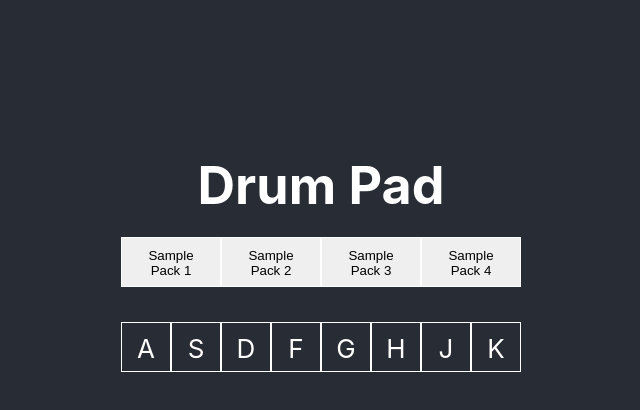
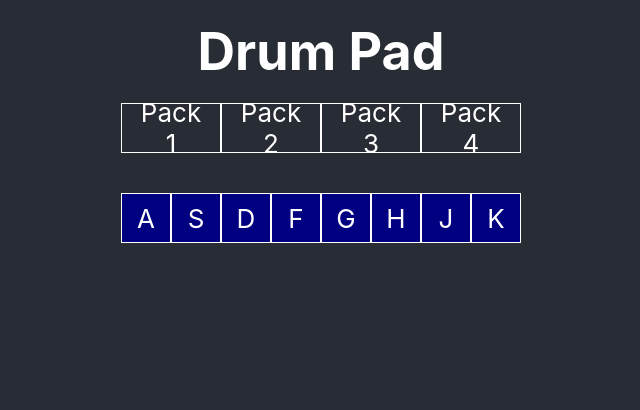
Before and after one commit to coopertuch/drum_pad, a React (Create React App) app: page / in a window 1280 px wide. Shown: the top 410 px of the page, without its empty margins (319-959 px from the left). Built offline with nearby package versions, Linux system fonts and the light colour scheme.

Commit message:
setting up categories

```diff
--- a/src/App.css
+++ b/src/App.css
@@ -11,6 +11,6 @@
 }
 
 h1 {
-  margin-top: 12%;
+  margin-top: 20px;
   margin-bottom: 20px;
 }
--- a/src/App.js
+++ b/src/App.js
@@ -2,15 +2,15 @@ import React from "react";
 import "./App.css";
 
 // Components
-import Bass from "./components/bass.js";
-import Nav from "./components/nav.js";
+import PackOne from "./components/PackOne.js";
+import Nav from "./components/Nav.js";
 
 function App() {
   return (
     <div className="App">
       <h1>Drum Pad</h1>
       <Nav />
-      <Bass />
+      <PackOne />
     </div>
   );
 }
--- a/src/components/bass.css
+++ b/src/components/PackOne.css
@@ -7,5 +7,9 @@
   height: 50px;
   width: 50px;
   border: 1px solid white;
-  align-content: center;
+  display: flex;
+  align-items: center;
+  justify-content: center;
+  flex-direction: column;
+  background-color: navy;
 }
--- a/src/components/bass.js
+++ b/src/components/PackOne.js
@@ -1,5 +1,5 @@
 import React from "react";
-import "./bass.css";
+import "./PackOne.css";
 
 import kick from "./sounds/kick.wav";
 import snare from "./sounds/snare.wav";
@@ -10,7 +10,7 @@ import tom2 from "./sounds/tom2.wav";
 import clap from "./sounds/clap.wav";
 import cymbal from "./sounds/cymbal.wav";
 
-let Bass = () => {
+let PackOne = () => {
   // events
   document.addEventListener("keydown", handleKeyDown);
   // variables
@@ -89,4 +89,4 @@ let Bass = () => {
   );
 };
 
-export default Bass;
+export default PackOne;
--- a/src/components/nav.css
+++ b/src/components/nav.css
@@ -1,12 +1,15 @@
 .nav-container {
   display: flex;
-  margin-bottom: 35px;
+  margin-bottom: 40px;
 }
 
-.nav-container > button {
+.nav-container > div {
   padding: 10px;
   height: 50px;
   width: 100px;
   border: 1px solid white;
-  align-content: center;
+  display: flex;
+  align-items: center;
+  justify-content: center;
+  flex-direction: column;
 }
--- a/src/components/nav.js
+++ b/src/components/nav.js
@@ -1,5 +1,5 @@
 import React from "react";
-import "./nav.css";
+import "./Nav.css";
 
 let Nav = () => {
   // events
@@ -8,10 +8,10 @@ let Nav = () => {
   // body
   return (
     <div className="nav-container">
-      <button>Sample Pack 1</button>
-      <button>Sample Pack 2</button>
-      <button>Sample Pack 3</button>
-      <button>Sample Pack 4</button>
+      <div>Pack 1</div>
+      <div>Pack 2</div>
+      <div>Pack 3</div>
+      <div>Pack 4</div>
     </div>
   );
 };
```
